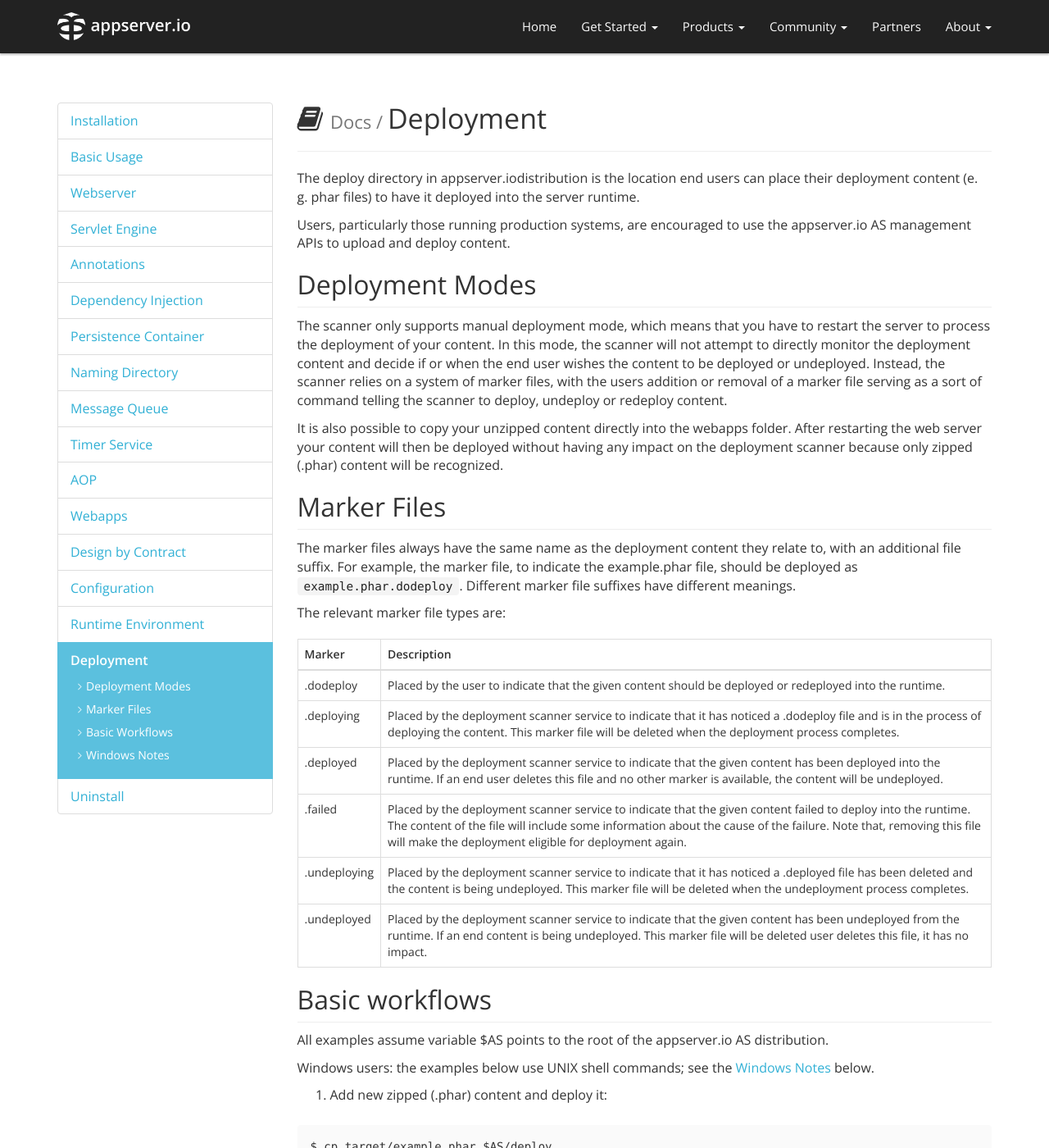
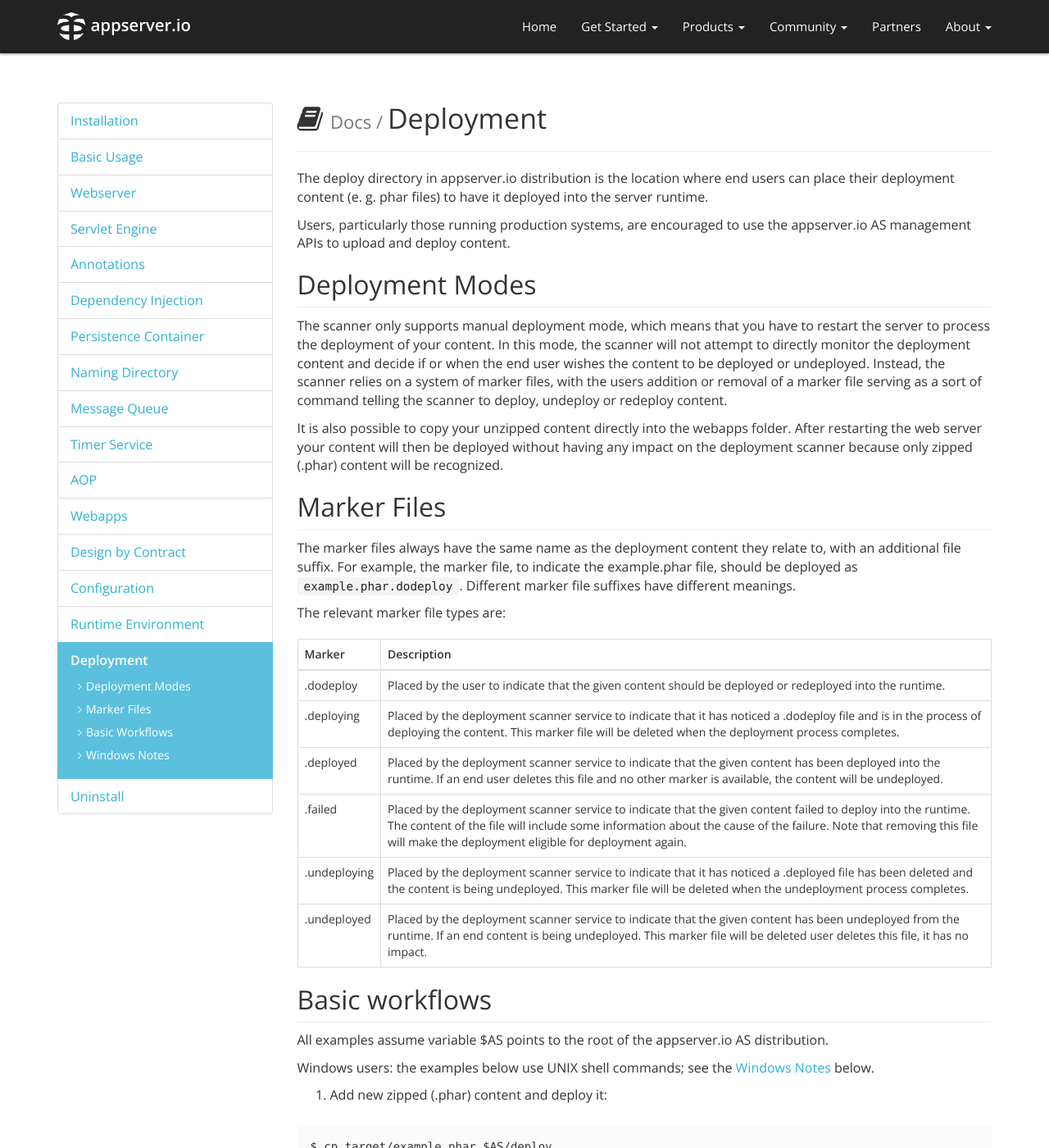
Before and after one commit to appserver-io/appserver, a Jekyll site: the page built from _docs/deployment.md, in a window 1280 px wide and 1400 px high. Shown: the whole window at 82% size. Built offline with Jekyll 4.4.1, drawn with Linux system fonts in a browser that asks for light colours; nearby versions of some CDN libraries; library files that are not in the unit come from our copies; Markdown is read by kramdown in place of the engine named in the settings; some of the changed text lies outside the part shown.

Commit message:
Update deployment.md
Minor changes

```diff
--- a/_docs/deployment.md
+++ b/_docs/deployment.md
@@ -17,7 +17,7 @@
 permalink: /get-started/documentation/deployment.html
 ---
 
-The deploy directory in appserver.iodistribution is the location end users can place their deployment content (e. g. phar files) to have it deployed into the server runtime.
+The deploy directory in appserver.io distribution is the location where end users can place their deployment content (e. g. phar files) to have it deployed into the server runtime.
 
 Users, particularly those running production systems, are encouraged to use the appserver.io AS management APIs to upload and deploy content.
 
@@ -38,7 +38,7 @@
 | .dodeploy    | Placed by the user to indicate that the given content should be deployed or redeployed into the runtime.                     |
 | .deploying   | Placed by the deployment scanner service to indicate that it has noticed a .dodeploy file and is in the process of deploying the content. This marker file will be deleted when the deployment process completes.                                   |
 | .deployed    | Placed by the deployment scanner service to indicate that the given content has been deployed into the runtime. If an end user deletes this file and no other marker is available, the content will be undeployed.                                     |
-| .failed      | Placed by the deployment scanner service to indicate that the given content failed to deploy into the runtime. The content of the file will include some information about the cause of the failure. Note that, removing this file will make the deployment eligible for deployment again.                       |
+| .failed      | Placed by the deployment scanner service to indicate that the given content failed to deploy into the runtime. The content of the file will include some information about the cause of the failure. Note that removing this file will make the deployment eligible for deployment again.                       |
 | .undeploying | Placed by the deployment scanner service to indicate that it has noticed a .deployed file has been deleted and the content is being undeployed. This marker file will be deleted when the undeployment process completes.                        |
 | .undeployed  | Placed by the deployment scanner service to indicate that the given content has been undeployed from the runtime. If an end content is being undeployed. This marker file will be deleted user deletes this file, it has no impact.                       |
 
```
Also changed, not shown: other parts of _docs/deployment.md (+2 -2 lines).
